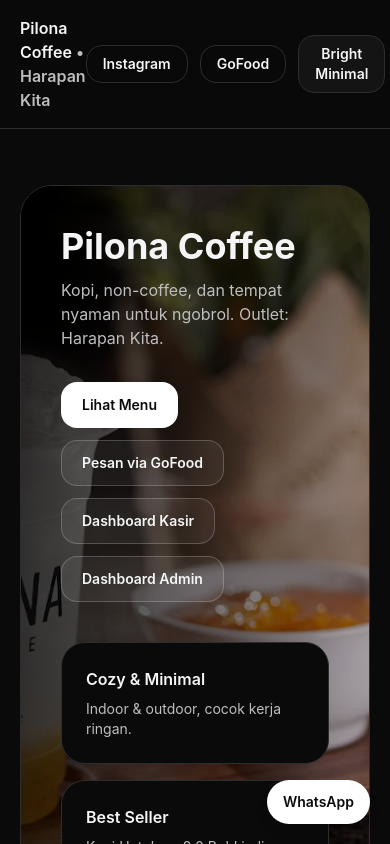
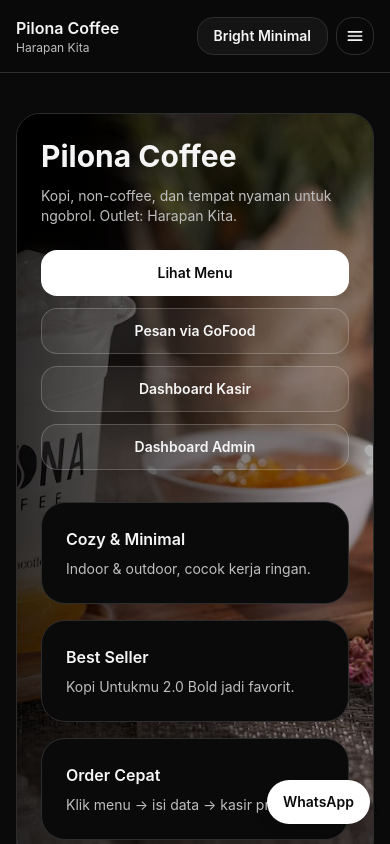
Before and after one commit to agungpriyadi97/pilona-cafe, a Next.js app: page / in a window 390 px wide. Shown: the top 844 px of the page. Built offline with nearby package versions, Linux system fonts and the light colour scheme; no server answers.

Commit message:
feat: enhance Navbar with mobile menu and improve HomePage layout

```diff
--- a/app/components/Navbar.tsx
+++ b/app/components/Navbar.tsx
@@ -3,10 +3,20 @@
 import ThemeToggle from "../components/ThemeToggle";
 import { SITE } from "../data/site";
 import { supabase } from "../lib/supabaseClient";
-import { useEffect, useState } from "react";
+import { useEffect, useRef, useState } from "react";
+
+function IconMenu() {
+  return (
+    <svg width="20" height="20" viewBox="0 0 24 24" fill="none" aria-hidden="true">
+      <path d="M4 7h16M4 12h16M4 17h16" stroke="currentColor" strokeWidth="2" strokeLinecap="round" />
+    </svg>
+  );
+}
 
 export default function Navbar() {
   const [token, setToken] = useState<string | null>(null);
+  const [open, setOpen] = useState(false);
+  const panelRef = useRef<HTMLDivElement | null>(null);
 
   useEffect(() => {
     (async () => {
@@ -15,7 +25,20 @@
     })();
   }, []);
 
+  // close on outside click
+  useEffect(() => {
+    function onDown(e: MouseEvent) {
+      if (!open) return;
+      if (!panelRef.current) return;
+      if (panelRef.current.contains(e.target as Node)) return;
+      setOpen(false);
+    }
+    window.addEventListener("mousedown", onDown);
+    return () => window.removeEventListener("mousedown", onDown);
+  }, [open]);
+
   async function logout() {
+    try {
       if (token) {
         await fetch("/api/audit/event", {
           method: "POST",
@@ -23,39 +46,117 @@
           body: JSON.stringify({ action: "LOGOUT" }),
         });
       }
+    } finally {
       await supabase.auth.signOut();
       location.href = "/";
     }
+  }
+
+  const btnClass =
+    "rounded-2xl border px-4 py-2 text-sm font-semibold hover:opacity-90 transition";
+  const btnStyle = { borderColor: "rgb(var(--border))" } as const;
 
   return (
     <header
       className="sticky top-0 z-50 border-b backdrop-blur"
-      style={{ borderColor: "rgb(var(--border))", background: "color-mix(in oklab, rgb(var(--bg)) 88%, transparent)" }}
+      style={{
+        borderColor: "rgb(var(--border))",
+        background: "color-mix(in oklab, rgb(var(--bg)) 88%, transparent)",
+      }}
     >
-      <div className="mx-auto flex max-w-6xl items-center justify-between px-5 py-4">
-        <div className="font-semibold">
-          {SITE.brand} <span style={{ color: "rgb(var(--muted))" }}>• {SITE.outlet}</span>
+      <div className="mx-auto flex max-w-6xl items-center justify-between px-4 sm:px-6 lg:px-8 py-4">
+        {/* Brand */}
+        <div className="min-w-0">
+          <div className="truncate font-semibold">
+            {SITE.brand}{" "}
+            <span className="hidden sm:inline" style={{ color: "rgb(var(--muted))" }}>
+              • {SITE.outlet}
+            </span>
+          </div>
+          <div className="sm:hidden text-xs" style={{ color: "rgb(var(--muted))" }}>
+            {SITE.outlet}
+          </div>
         </div>
 
-        <div className="flex items-center gap-3">
-          <a className="rounded-2xl border px-4 py-2 text-sm font-semibold hover:opacity-90"
-             style={{ borderColor: "rgb(var(--border))" }} href={SITE.instagram} target="_blank" rel="noreferrer">
+        {/* Desktop actions */}
+        <div className="hidden sm:flex items-center gap-3">
+          <a className={btnClass} style={btnStyle} href={SITE.instagram} target="_blank" rel="noreferrer">
             Instagram
           </a>
-          <a className="rounded-2xl border px-4 py-2 text-sm font-semibold hover:opacity-90"
-             style={{ borderColor: "rgb(var(--border))" }} href={SITE.gofood} target="_blank" rel="noreferrer">
+          <a className={btnClass} style={btnStyle} href={SITE.gofood} target="_blank" rel="noreferrer">
             GoFood
           </a>
 
           {token && (
-            <button className="rounded-2xl border px-4 py-2 text-sm font-semibold hover:opacity-90"
-                    style={{ borderColor: "rgb(var(--border))" }} onClick={logout}>
+            <button className={btnClass} style={btnStyle} onClick={logout}>
               Logout
             </button>
           )}
 
           <ThemeToggle />
         </div>
+
+        {/* Mobile actions */}
+        <div className="flex sm:hidden items-center gap-2">
+          <ThemeToggle />
+
+          <div className="relative" ref={panelRef}>
+            <button
+              className="rounded-2xl border p-2 hover:opacity-90 transition"
+              style={btnStyle}
+              onClick={() => setOpen((v) => !v)}
+              aria-label="Open menu"
+            >
+              <IconMenu />
+            </button>
+
+            {open && (
+              <div
+                className="absolute right-0 mt-2 w-56 rounded-2xl border p-2 shadow-lg"
+                style={{ borderColor: "rgb(var(--border))", background: "rgb(var(--surface))" }}
+              >
+                <a
+                  className="block rounded-xl px-3 py-2 text-sm font-semibold hover:opacity-90"
+                  href={SITE.instagram}
+                  target="_blank"
+                  rel="noreferrer"
+                  onClick={() => setOpen(false)}
+                >
+                  Instagram
+                </a>
+
+                <a
+                  className="block rounded-xl px-3 py-2 text-sm font-semibold hover:opacity-90"
+                  href={SITE.gofood}
+                  target="_blank"
+                  rel="noreferrer"
+                  onClick={() => setOpen(false)}
+                >
+                  GoFood
+                </a>
+
+                <div className="my-2 h-px" style={{ background: "rgb(var(--border))" }} />
+
+                {token ? (
+                  <button
+                    className="w-full rounded-xl px-3 py-2 text-left text-sm font-semibold hover:opacity-90"
+                    onClick={logout}
+                  >
+                    Logout
+                  </button>
+                ) : (
+                  <a
+                    className="block rounded-xl px-3 py-2 text-sm font-semibold hover:opacity-90"
+                    href="/login"
+                    onClick={() => setOpen(false)}
+                  >
+                    Login
+                  </a>
+                )}
+              </div>
+            )}
+          </div>
+        </div>
       </div>
     </header>
   );
--- a/app/page.tsx
+++ b/app/page.tsx
@@ -24,9 +24,9 @@
       <StickyWA />
 
       {/* HERO */}
-      <section className="mx-auto max-w-6xl px-5 py-14">
+      <section className="mx-auto max-w-6xl px-4 sm:px-6 lg:px-8 py-10 sm:py-14">
         <div
-          className="relative overflow-hidden rounded-[32px] border"
+          className="relative overflow-hidden rounded-[24px] sm:rounded-[32px] border"
           style={{ borderColor: "rgb(var(--border))" }}
         >
           {/* Background image */}
@@ -41,7 +41,7 @@
             }}
           />
 
-          {/* Overlay gelap biar teks kebaca */}
+          {/* Overlay */}
           <div
             className="absolute inset-0"
             style={{
@@ -51,15 +51,20 @@
           />
 
           {/* Content */}
-          <div className="relative p-10 md:p-14">
+          <div className="relative p-6 sm:p-10 md:p-14">
             <div className="max-w-2xl">
-              <h1 className="text-4xl font-bold md:text-5xl">{SITE.brand}</h1>
-              <p className="mt-3 text-base md:text-lg" style={{ color: "rgb(var(--muted))" }}>
+              <h1 className="text-3xl sm:text-4xl md:text-5xl font-bold">{SITE.brand}</h1>
+
+              <p className="mt-3 text-sm sm:text-base md:text-lg" style={{ color: "rgb(var(--muted))" }}>
                 Kopi, non-coffee, dan tempat nyaman untuk ngobrol. Outlet: {SITE.outlet}.
               </p>
 
-              <div className="mt-8 flex flex-wrap gap-3">
-                <a href="/menu" className="btn-primary rounded-2xl px-5 py-3 text-sm font-semibold">
+              {/* tombol jadi wrap rapi di mobile */}
+              <div className="mt-6 sm:mt-8 flex flex-col sm:flex-row flex-wrap gap-3">
+                <a
+                  href="/menu"
+                  className="btn-primary rounded-2xl px-5 py-3 text-sm font-semibold text-center"
+                >
                   Lihat Menu
                 </a>
 
@@ -67,23 +72,22 @@
                   href={SITE.gofood}
                   target="_blank"
                   rel="noreferrer"
-                  className="btn-ghost rounded-2xl px-5 py-3 text-sm font-semibold"
+                  className="btn-ghost rounded-2xl px-5 py-3 text-sm font-semibold text-center"
                 >
                   Pesan via GoFood
                 </a>
 
-                <a href="/kasir" className="btn-ghost rounded-2xl px-5 py-3 text-sm font-semibold">
+                <a href="/kasir" className="btn-ghost rounded-2xl px-5 py-3 text-sm font-semibold text-center">
                   Dashboard Kasir
                 </a>
 
-                <a href="/admin" className="btn-ghost rounded-2xl px-5 py-3 text-sm font-semibold">
+                <a href="/admin" className="btn-ghost rounded-2xl px-5 py-3 text-sm font-semibold text-center">
                   Dashboard Admin
                 </a>
               </div>
 
-
-              {/* Highlight */}
-              <div className="mt-10 grid gap-4 md:grid-cols-3">
+              {/* highlight jadi 1 kolom di mobile */}
+              <div className="mt-8 sm:mt-10 grid gap-4 md:grid-cols-3">
                 <Highlight title="Cozy & Minimal" desc="Indoor & outdoor, cocok kerja ringan." />
                 <Highlight title="Best Seller" desc="Kopi Untukmu 2.0 Bold jadi favorit." />
                 <Highlight title="Order Cepat" desc="Klik menu → isi data → kasir proses." />
```
Lines whose indentation alone changed are shown as unchanged.
